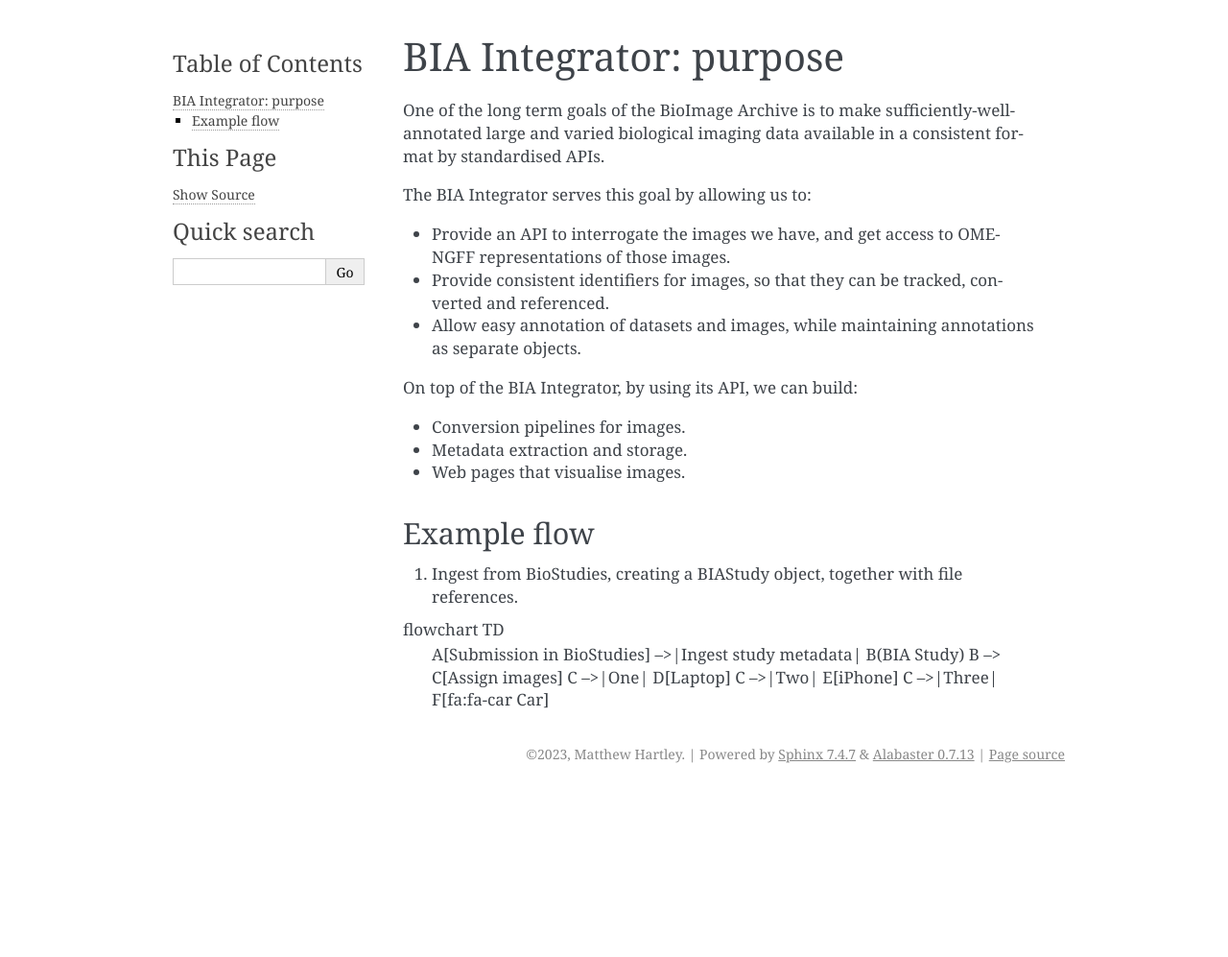
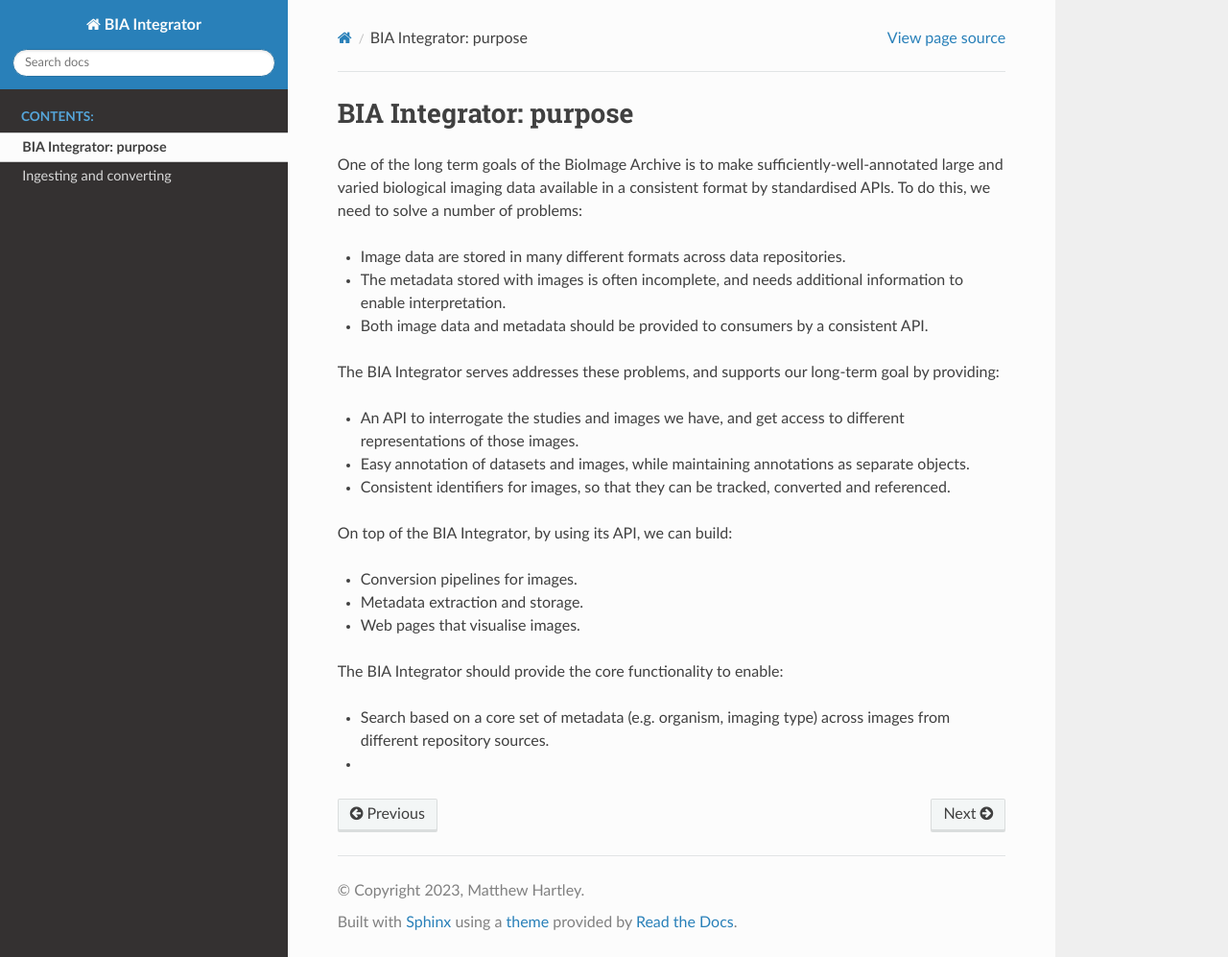
Before and after one commit to BioImage-Archive/bia-integrator, a Sphinx documentation site: the page built from docs/source/purpose.rst, in a window 1280 px wide and 997 px high. Shown: the whole window at 96% size. Built offline with Sphinx 7.4.7 and the Read the Docs theme 2.0.0, drawn with Linux system fonts in a browser that asks for light colours; pages that are not in the unit, such as notebooks, are missing from menus.

Commit message:
Add new documentation sections

```diff
--- a/docs/source/conf.py
+++ b/docs/source/conf.py
@@ -6,14 +6,16 @@
 # -- Project information -----------------------------------------------------
 # https://www.sphinx-doc.org/en/master/usage/configuration.html#project-information
 
-project = 'BIA Integrator Tools'
+project = 'BIA Integrator'
 copyright = '2023, Matthew Hartley'
 author = 'Matthew Hartley'
 
 # -- General configuration ---------------------------------------------------
 # https://www.sphinx-doc.org/en/master/usage/configuration.html#general-configuration
 
-extensions = []
+extensions = [
+    'sphinxcontrib.mermaid'
+]
 
 templates_path = ['_templates']
 exclude_patterns = ['_build', 'Thumbs.db', '.DS_Store']
@@ -23,5 +25,5 @@ exclude_patterns = ['_build', 'Thumbs.db', '.DS_Store']
 # -- Options for HTML output -------------------------------------------------
 # https://www.sphinx-doc.org/en/master/usage/configuration.html#options-for-html-output
 
-html_theme = 'alabaster'
+html_theme = 'sphinx_rtd_theme'
 html_static_path = ['_static']
--- a/docs/source/index.rst
+++ b/docs/source/index.rst
@@ -10,7 +10,10 @@ Welcome to BIA Integrator Tools's documentation!
    :maxdepth: 2
    :caption: Contents:
 
-   identifiers
+   purpose
+   examples
+   conversion
+   ingesting_and_converting
 
 Indices and tables
 ==================
--- a/docs/source/purpose.rst
+++ b/docs/source/purpose.rst
@@ -2,13 +2,17 @@ BIA Integrator: purpose
 =======================
 
 One of the long term goals of the BioImage Archive is to make sufficiently-well-annotated large and varied biological imaging data
-available in a consistent format by standardised APIs.
+available in a consistent format by standardised APIs. To do this, we need to solve a number of problems:
 
-The BIA Integrator serves this goal by allowing us to:
+* Image data are stored in many different formats across data repositories.
+* The metadata stored with images is often incomplete, and needs additional information to enable interpretation.
+* Both image data and metadata should be provided to consumers by a consistent API.
 
-* Provide an API to interrogate the images we have, and get access to OME-NGFF representations of those images.
-* Provide consistent identifiers for images, so that they can be tracked, converted and referenced.
-* Allow easy annotation of datasets and images, while maintaining annotations as separate objects.
+The BIA Integrator serves addresses these problems, and supports our long-term goal by providing:
+
+* An API to interrogate the studies and images we have, and get access to different representations of those images.
+* Easy annotation of datasets and images, while maintaining annotations as separate objects.
+* Consistent identifiers for images, so that they can be tracked, converted and referenced.
 
 On top of the BIA Integrator, by using its API, we can build:
 
@@ -16,17 +20,7 @@ On top of the BIA Integrator, by using its API, we can build:
 * Metadata extraction and storage.
 * Web pages that visualise images.
 
+The BIA Integrator should provide the core functionality to enable:
 
-
-Example flow
-------------
-
-1. Ingest from BioStudies, creating a BIAStudy object, together with file references.
-
-
-flowchart TD
-    A[Submission in BioStudies] -->|Ingest study metadata| B(BIA Study)
-    B --> C[Assign images]
-    C -->|One| D[Laptop]
-    C -->|Two| E[iPhone]
-    C -->|Three| F[fa:fa-car Car]
+* Search based on a core set of metadata (e.g. organism, imaging type) across images from different repository sources.
+*
```
Also changed, not shown: docs/identifiers.rst (deleted, +0 -36 lines), docs/source/ingesting_and_converting.rst (+19 -1 lines).
